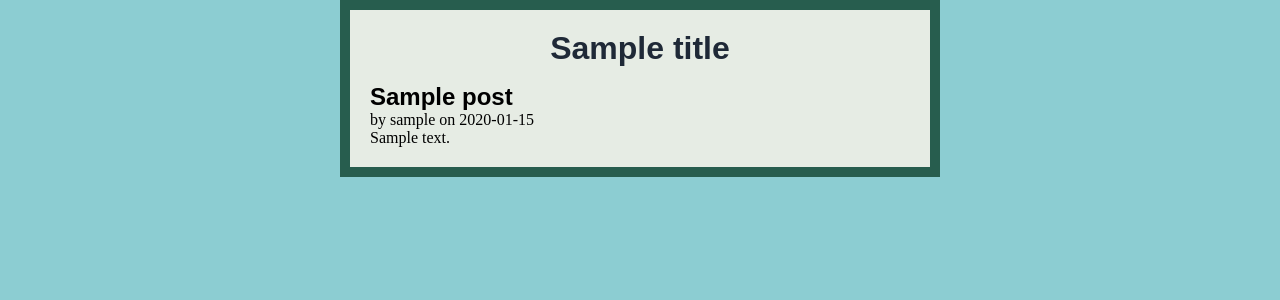
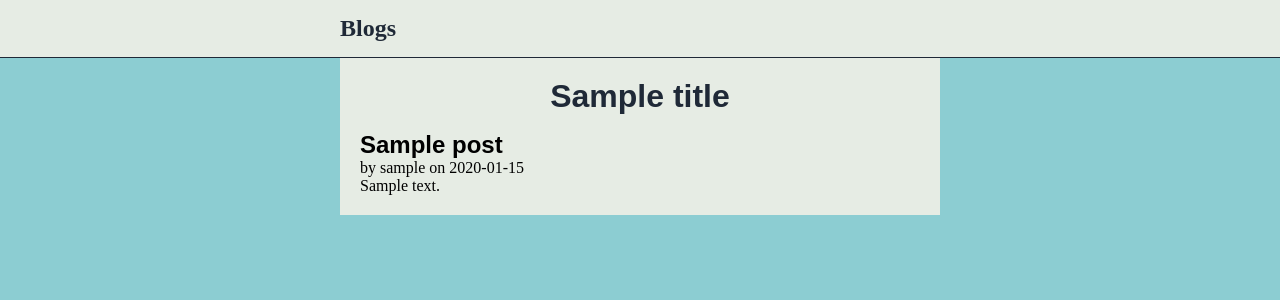
Before and after one commit to cyrox007/SocialChat, a Flask app: template app/templates/home/index.html in a window 1280 px wide. Shown: the top 300 px of the page. Run offline with Flask 2, Linux system fonts and the light colour scheme; the template is opened without the code that fills it: most values are stand-ins (such as "Sample title", 1, 10 or a date in 2020).

Commit message:
update flask

```diff
--- a/app/auth.py
+++ b/app/auth.py
@@ -8,7 +8,11 @@ from app.db import get_db
 
 bp = Blueprint('auth', __name__, url_prefix='/auth')
 
-@bp.route('/register', methods=('GET', 'POST'))
+@bp.get('register')
+def register_page():
+    return render_template('auth/register.html')
+
+@bp.post('/register')
 def register():
     if request.method == 'POST':
         username = request.form['username']
@@ -16,10 +20,8 @@ def register():
         db = get_db()
         error = None
 
-        if not username:
-            error = 'Username is required.'
-        elif not password:
-            error = 'Password is required.'
+        if not username or not password:
+            error = 'Username or password is required.'
 
         if error is None:
             try:
--- a/app/templates/core/style.css
+++ b/app/templates/core/style.css
@@ -6,6 +6,7 @@
   --color-dark: #1F2937;
   --font-main: "Times New Roman", Times, serif;
   --font-headers: Arial, Helvetica, sans-serif;
+  --container-size: 600px;
 }
 
 * {
@@ -92,3 +93,44 @@ h1, h2, h3 {
 p, span {
   font-family: var(--font-main);
 }
+
+header {
+  padding: 15px 0;
+  display: -webkit-box;
+  display: -ms-flexbox;
+  display: flex;
+  -webkit-box-orient: horizontal;
+  -webkit-box-direction: normal;
+      -ms-flex-direction: row;
+          flex-direction: row;
+  -webkit-box-pack: center;
+      -ms-flex-pack: center;
+          justify-content: center;
+  -webkit-box-align: center;
+      -ms-flex-align: center;
+          align-items: center;
+  background: var(--color-light);
+  border-bottom: 1px solid var(--color-dark);
+}
+header nav {
+  width: 100%;
+  max-width: var(--container-size);
+  display: -webkit-box;
+  display: -ms-flexbox;
+  display: flex;
+  -webkit-box-pack: justify;
+      -ms-flex-pack: justify;
+          justify-content: space-between;
+  -webkit-box-align: center;
+      -ms-flex-align: center;
+          align-items: center;
+}
+header nav a.logo {
+  font-size: 24px;
+  font-weight: 600;
+  color: var(--color-dark);
+}
+header nav a {
+  text-decoration: none;
+  color: var(--color-dark);
+}
--- a/app/templates/home/index.html
+++ b/app/templates/home/index.html
@@ -2,9 +2,12 @@
 
 {% block content %}
     <header>
-        {% if g.user %}
-            <a class="action" href="{{ url_for('blog.create') }}">New</a>
-        {% endif %}
+        <nav>
+            <a class="logo" href="{{ url_for('blog.index') }}">Blogs</a>
+            {% if g.user %}
+                <a class="action" href="{{ url_for('blog.create') }}">New</a>
+            {% endif %}
+        </nav>
     </header>
     <main>
         <h1>{{ title }}</h1>
--- a/app/templates/home/style.css
+++ b/app/templates/home/style.css
@@ -1,10 +1,9 @@
 main {
-  max-width: 600px;
+  max-width: var(--container-size);
   width: 100%;
   margin: 0 auto;
   padding: 20px;
   background: var(--color-light);
-  border: 10px solid var(--color-main-dark);
 }
 main h1 {
   text-align: center;
```
Also changed, not shown: app/blog.py (+8 -1 lines), app/templates/home/create.html (added).
